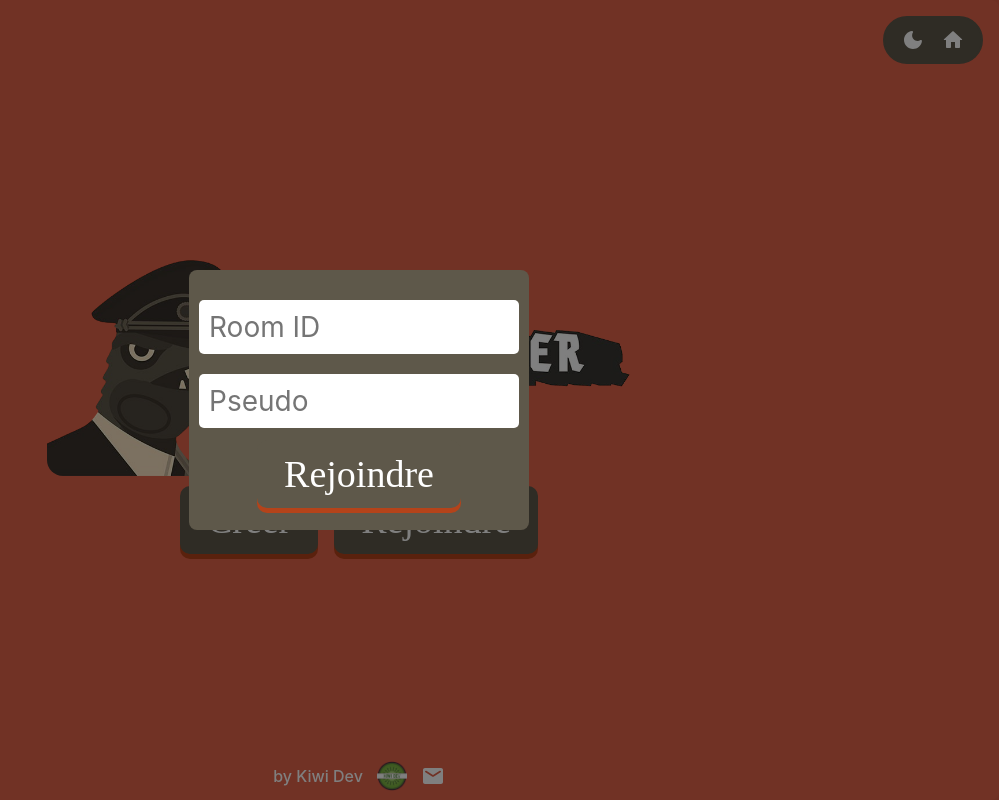
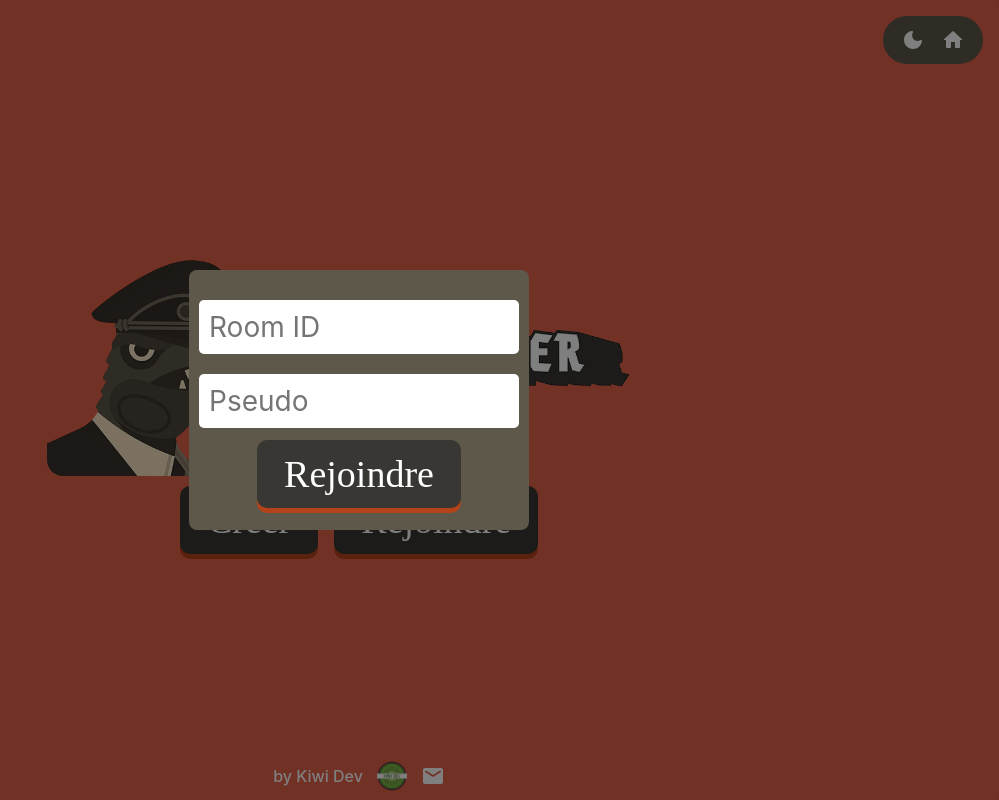
Before and after one commit to AlexisAmadei/board-game-companion, a React (Vite) app: page / in a window 1280 px wide. Both pictures are taken after a click on the button "Rejoindre". Shown: the whole page, without its empty margins (281-1280 px from the left). Built offline with nearby package versions, Linux system fonts and the light colour scheme; a web font is replaced by a local one.

Commit message:
move the modal into separate component, and update themedbutton background color

```diff
--- a/src/Theme/Button/ThemedButton.css
+++ b/src/Theme/Button/ThemedButton.css
@@ -8,7 +8,7 @@
     font-size: calc(6px + 4vmin);
     text-align: center;
     color: var(--text);
-    background-color: var(--tertiary);
+    background-color: var(--secondary);
     cursor: pointer;
     margin: 2px 8px;
     position: relative;
@@ -17,6 +17,7 @@
 }
 .button-light:active {
     top: 5px;
+    background-color: var(--primary);
 }
 .button-light:hover {
     background-color: var(--secondary);
@@ -24,7 +25,7 @@
 
 .button-dark {
     border: 2px solid var(--primary);
-    background-color: #35332f;
+    background-color: var(--secondary);
     border-radius: 10px;
     padding: 10px 25px;
     font-family: 'Germania One', cursive;
--- /dev/null
+++ b/src/components/Modal/JoinRoom.jsx
@@ -0,0 +1,43 @@
+import React from 'react'
+import { Box, Modal } from '@mui/material'
+import ThemedButton from '../../Theme/Button/ThemedButton'
+import ErrorMessage from '../ErrorMessage'
+
+export default function JoinRoomModal({
+    isModalRoomIdOpen,
+    setIsModalRoomIdOpen,
+    roomId,
+    setRoomId,
+    playerName,
+    setPlayerName,
+    handleJoinRoom,
+    errorMessage,
+    setErrorMessage
+}) {
+    return (
+        <Modal open={isModalRoomIdOpen} onClose={() => setIsModalRoomIdOpen(false)} className='join-modal'>
+            <Box className='modal-content'>
+                <input
+                    type='text'
+                    placeholder='Room ID'
+                    value={roomId}
+                    onChange={(event) => setRoomId(event.target.value)}
+                    className='input-field'
+                />
+                <input
+                    type='text'
+                    placeholder='Pseudo'
+                    value={playerName}
+                    onChange={(event) => setPlayerName(event.target.value)}
+                    className='input-field'
+                />
+                <ThemedButton
+                    text={'Rejoindre'}
+                    onClick={handleJoinRoom}
+                    classes={'join-button'}
+                />
+                {errorMessage && <ErrorMessage message={errorMessage} setErrorMessage={setErrorMessage} />}
+            </Box>
+        </Modal>
+    )
+}
--- a/src/view/App.jsx
+++ b/src/view/App.jsx
@@ -9,6 +9,7 @@ import ErrorMessage from '../components/ErrorMessage';
 import EmailRoundedIcon from '@mui/icons-material/EmailRounded';
 import Banner from '../assets/banner.png';
 import './styles/App.css';
+import JoinRoomModal from '../components/Modal/JoinRoom';
 
 export default function App() {
     const navigate = useNavigate();
@@ -79,37 +80,27 @@ export default function App() {
                     onClick={enterRoomId}
                 />
             </Box>
+
             <footer>
                 <a href='https://alexisamadei.fr/' target='_blank' >by Kiwi Dev</a>
-        <img src={logo}  alt='Kiwi Dev logo' width={'30px'} height={'30px'} />
+                <img src={logo} alt='Kiwi Dev logo' width={'30px'} height={'30px'} />
                 <IconButton id='mailto' color='inherit' onClick={handleMailto} >
                     <EmailRoundedIcon color='inherit' />
                 </IconButton>
             </footer>
-      <Modal open={isModalRoomIdOpen} onClose={() => setIsModalRoomIdOpen(false)} className='join-modal'>
-        <Box className='modal-content'>
-          <input
-            type='text'
-            placeholder='Room ID'
-            value={roomId}
-            onChange={(event) => setRoomId(event.target.value)}
-            className='input-field'
+
+            <JoinRoomModal
+                isModalRoomIdOpen={isModalRoomIdOpen}
+                setIsModalRoomIdOpen={setIsModalRoomIdOpen}
+                roomId={roomId}
+                setRoomId={setRoomId}
+                playerName={playerName}
+                setPlayerName={setPlayerName}
+                handleJoinRoom={handleJoinRoom}
+                errorMessage={errorMessage}
+                setErrorMessage={setErrorMessage}
             />
-          <input
-            type='text'
-            placeholder='Pseudo'
-            value={playerName}
-            onChange={(event) => setPlayerName(event.target.value)}
-            className='input-field'
-          />
-          <ThemedButton
-            text={'Rejoindre'}
-            onClick={handleJoinRoom}
-            classes={'join-button'}
-          />
-          {errorMessage && <ErrorMessage message={errorMessage} setErrorMessage={setErrorMessage} />}
-        </Box>
-      </Modal>
+
         </div>
     );
 }
```
Lines whose indentation alone changed are shown as unchanged.
